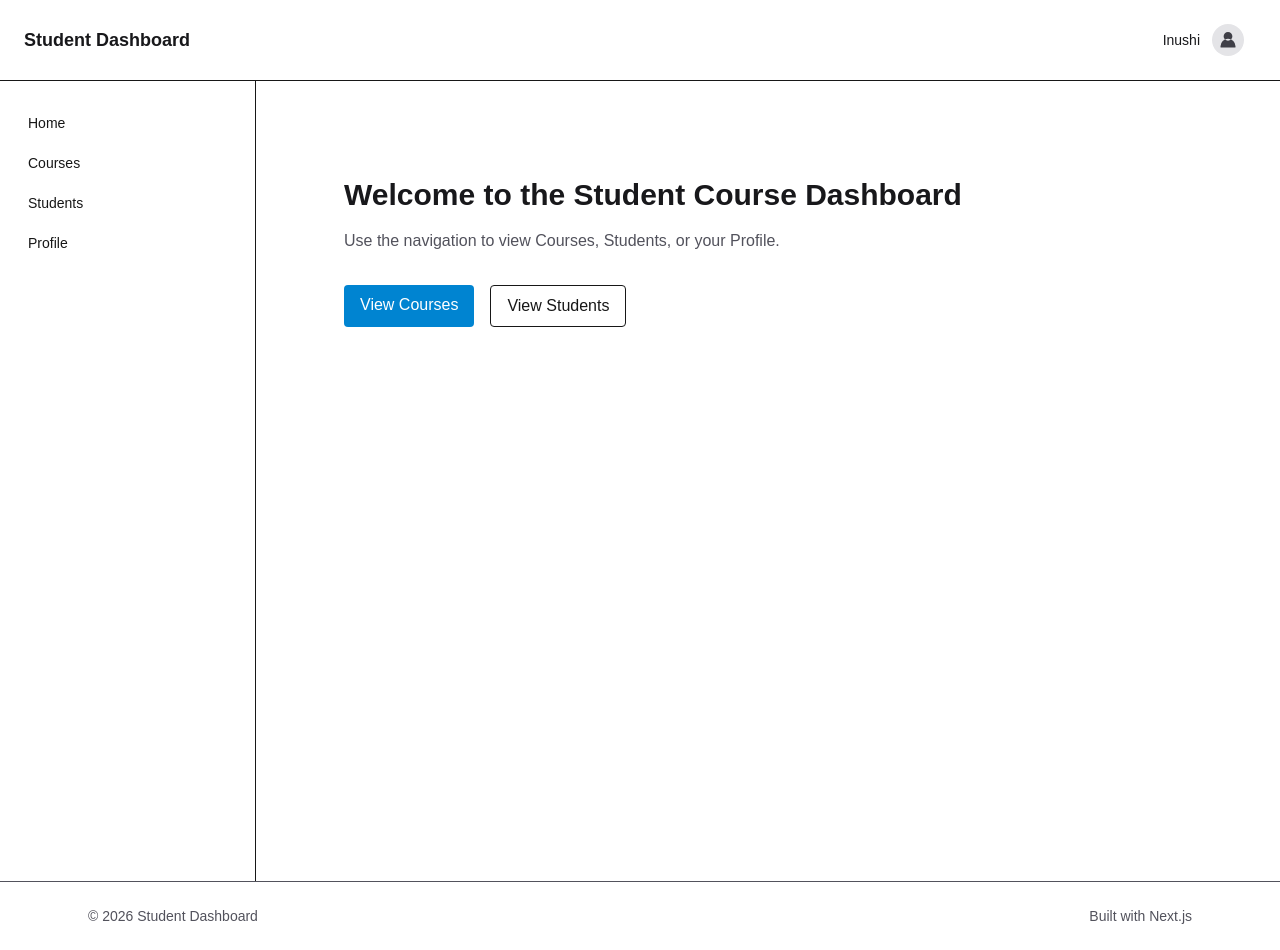
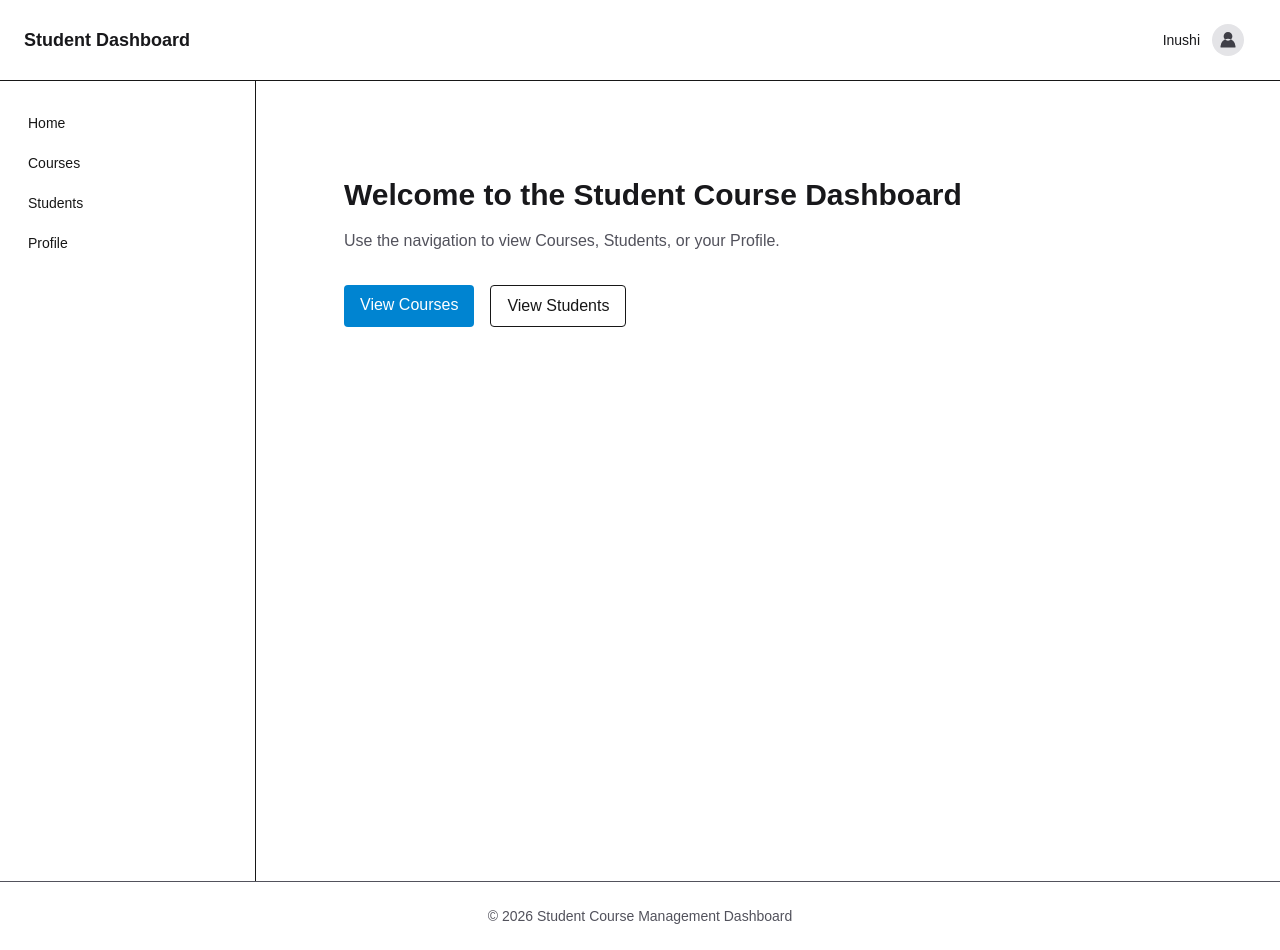
Before and after one commit to InushiKavindi/student-course-dashboard, a Next.js app: page / in a window 1280 px wide. Built offline with nearby package versions, Linux system fonts and the light colour scheme.

Commit message:
Update footer

```diff
--- a/app/components/Footer.tsx
+++ b/app/components/Footer.tsx
@@ -2,9 +2,9 @@ export default function Footer() {
   return (
     <footer className="border-t bg-white py-6 text-sm text-zinc-600 dark:bg-transparent dark:text-zinc-400">
       <div className="mx-auto max-w-6xl px-6">
-        <div className="flex items-center justify-between">
-          <div>© {new Date().getFullYear()} Student Dashboard</div>
-          <div>Built with Next.js</div>
+        <div className="flex items-center justify-center">
+          <div>© {new Date().getFullYear()} Student Course Management Dashboard</div>
+
         </div>
       </div>
     </footer>
```
